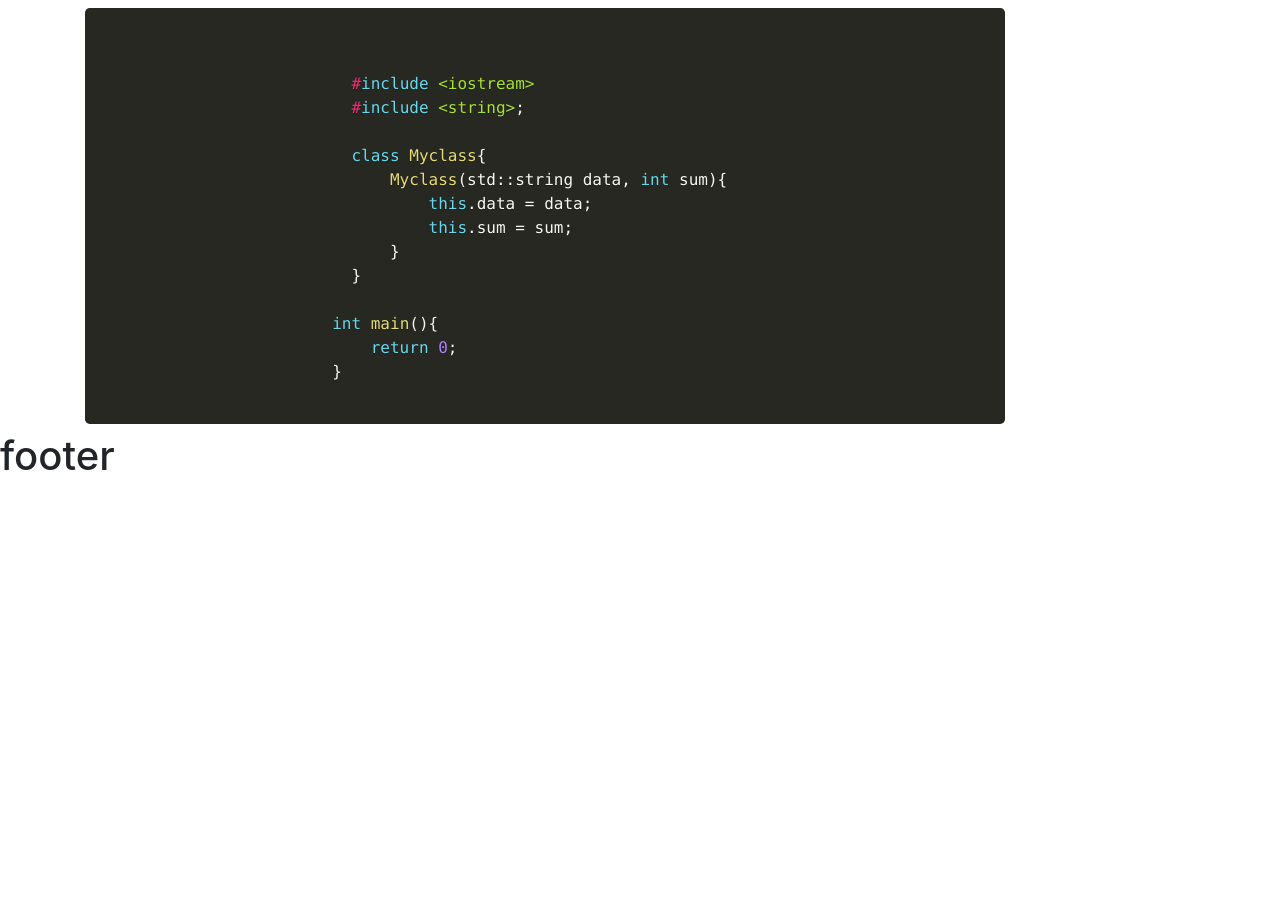
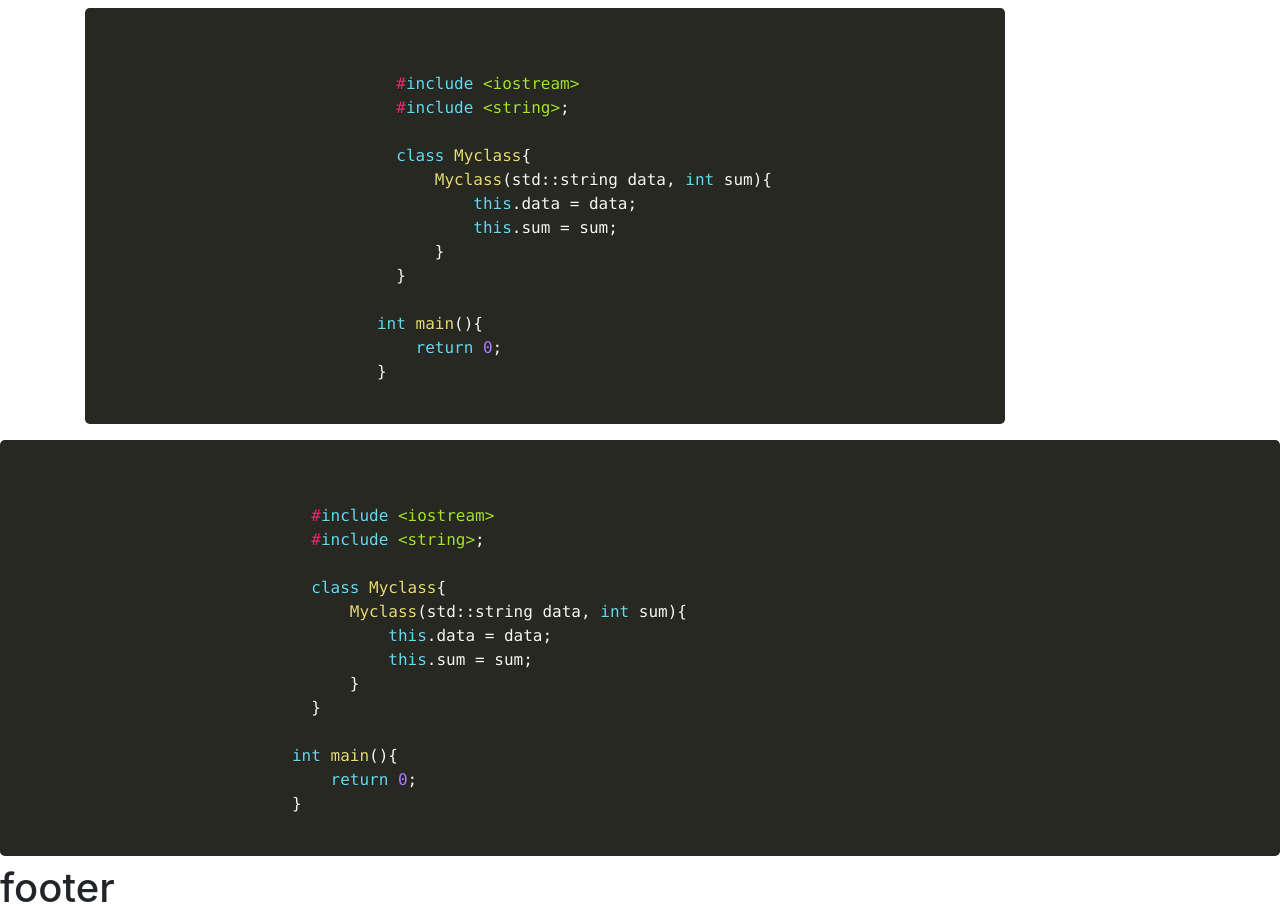
Before and after one commit to jack-script/JackScriptDocs, a React (Create React App) app: page / in a window 1280 px wide. Before the commit the page ends 800 px from the top, so only its background shows below. Built offline with nearby package versions, Linux system fonts and the light colour scheme.

Commit message:
Updated changes

```diff
--- a/src/App.tsx
+++ b/src/App.tsx
@@ -1,5 +1,5 @@
 import React, {useEffect} from 'react';
-import './css/app.scss';
+// import './css/app.scss';
 import Header from './components/header';
 import Footer from './components/footer';
 import Contents from './components/documentation/contents';
--- a/src/components/documentation/contents.tsx
+++ b/src/components/documentation/contents.tsx
@@ -1,10 +1,10 @@
 import React, { useState, useEffect } from 'react';
-import "../../css/contents.scss";
-import Jackstring from "./jackstring";
+// import "../../css/contents.scss";
+// import Jackstring from "./jackstring";
 import { Collapse, Button, CardBody, Card, Container, Row, Col } from 'reactstrap';
 
 import Prism from 'prismjs';
-import "../../css/prism(1).css";
+import "../../css/prism.css";
 import 'prismjs/components/prism-c';
 import 'prismjs/components/prism-cpp';
 
@@ -20,10 +20,11 @@ const Contents = (props: any) => {
 
 
     return (
+        <div>
         <Container>
             <Row>
                 <Col md="10" xs="12">
-                  <pre>
+                  <pre className="line-numbers">
                       <code className="language-cpp">
                       {`
 
@@ -47,6 +48,29 @@ const Contents = (props: any) => {
             </Row>
         </Container>
 
+        <pre className="line-numbers">
+                      <code className="language-cpp">
+                      {`
+
+                          #include <iostream>
+                          #include <string>;
+
+                          class Myclass{
+                              Myclass(std::string data, int sum){
+                                  this.data = data;
+                                  this.sum = sum;
+                              }
+                          }
+
+                        int main(){
+                            return 0;
+                        }
+                      `}
+                      </code>
+                    </pre>
+
+        </div>
+
     );
   }
 
--- a/src/css/contents.scss
+++ b/src/css/contents.scss
@@ -1,3 +1,4 @@
-#toggleShowButton{
+/*#toggleShowButton{
     border-radius: 0px;
 }
+*/
--- a/src/css/prism.css
+++ b/src/css/prism.css
@@ -123,3 +123,49 @@ pre[class*="language-"] {
 .token.entity {
 	cursor: help;
 }
+
+
+
+
+
+
+
+pre.line-numbers {
+	position: relative;
+	padding-left: 3.8em;
+	counter-reset: linenumber;
+}
+
+pre.line-numbers>code {
+	position: relative;
+}
+
+.line-numbers .line-numbers-rows {
+	position: absolute;
+	pointer-events: none;
+	top: 0;
+	font-size: 100%;
+	left: -3.8em;
+	width: 3em;
+	/* works for line-numbers below 1000 lines */
+	letter-spacing: -1px;
+	border-right: 1px solid #999;
+	-webkit-user-select: none;
+	-moz-user-select: none;
+	-ms-user-select: none;
+	user-select: none;
+}
+
+.line-numbers-rows>span {
+	pointer-events: none;
+	display: block;
+	counter-increment: linenumber;
+}
+
+.line-numbers-rows>span:before {
+	content: counter(linenumber);
+	color: #999;
+	display: block;
+	padding-right: 0.8em;
+	text-align: right;
+}
--- a/src/index.css
+++ b/src/index.css
@@ -7,7 +7,8 @@ body {
   -moz-osx-font-smoothing: grayscale;
 }
 
-code {
+/*code {
   font-family: source-code-pro, Menlo, Monaco, Consolas, 'Courier New',
     monospace;
 }
+*/
--- a/src/index.tsx
+++ b/src/index.tsx
@@ -4,7 +4,7 @@ import './index.css';
 import App from './App';
 import 'bootstrap/dist/css/bootstrap.min.css';
 import * as serviceWorker from './serviceWorker';
-import Prism from 'prismjs';
+// import Prism from 'prismjs';
 
 ReactDOM.render(
   <React.StrictMode>
```
Also changed, not shown: package.json (+8 -3 lines), src/components/documentation/jackstring.tsx (+1 -17 lines), 1 other file (tests, documents, lock files or other folders).
